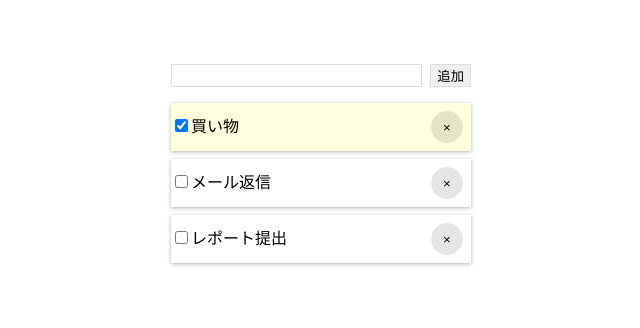
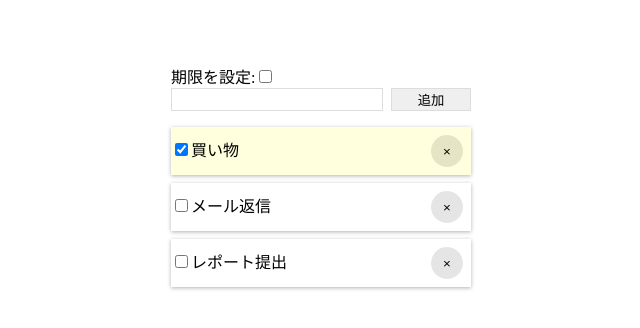
Before and after one commit to k7ubb/todo-app-react, a React (Create React App) app: page / in a window 1280 px wide. Shown: the top 328 px of the page, without its empty margins (319-959 px from the left). Built offline with nearby package versions, Linux system fonts and the light colour scheme.

Commit message:
タスクの期限を設定する機能を追加

```diff
--- a/src/App.css
+++ b/src/App.css
@@ -1,16 +1,23 @@
 .form {
-  display: flex;
 	width: 300px;
 	margin: 64px auto 16px;
-  gap: 8px;
 }
 
-.form input[type='text'] {
+.form > div {
+	display: flex;
+	gap: 8px;
+}
+
+.form input[type='text'], .form input[type='date'] {
+	display: block;
+	padding: 0;
+	border: 1px solid #ddd;
+	font-size: 16px;
 	flex-grow: 1;
-	border: 1px solid #ddd;
 }
 
 .form input[type='button'] {
+	width: 80px;
 	border: 1px solid #ddd;
 }
 
@@ -27,11 +34,21 @@ li {
   padding: 8px 0;
 }
 
+li.expired {
+	background: #fcc;
+}
+
 li label {
   flex: 1;
   display: block;
   line-height: 32px;
-  height: 32px;
+  min-height: 32px;
+}
+
+li label p {
+	margin: 0 20px 4px;
+	font-size: .8em;
+	line-height: 1em;
 }
 
 li:has(input:checked) {
--- a/src/App.tsx
+++ b/src/App.tsx
@@ -10,10 +10,29 @@ const App: React.FC = () => {
     setTaskDone,
   } = useTasks();
   const [title, setTitle] = useState('');
+  const [isDeadline, setIsDeadline] = useState(false);
+  const [deadline, setDeadline] = useState(new Date().toISOString().slice(0, 10));
 
   return (
     <>
       <div className='form'>
+        <div>
+          <label>期限を設定:
+            <input
+              type='checkbox'
+              checked={isDeadline}
+              onChange={(e) => setIsDeadline(e.target.checked)}
+            />
+          </label>
+          {isDeadline &&
+            <input
+              type='date'
+              value={deadline}
+              onChange={(e) => setDeadline(e.target.value)}
+            />
+          }
+        </div>
+        <div>
           <input
             type='text'
             value={title}
@@ -23,15 +42,17 @@ const App: React.FC = () => {
             type='button'
             value='追加'
             onClick={() => {
-            addTask({title, done: false});
+              addTask({title, done: false, ...(isDeadline ? {deadline} : {})});
               setTitle('');
             }}
           />
         </div>
+      </div>
       <ul>
-        {tasks.map((task, i) => (
-          <li key={i}>
+        {tasks.sort((a, b) => (a.deadline ?? '') < (b.deadline ?? '') ? -1 : 1).map((task, i) => (
+          <li key={i} className={task.deadline && task.deadline < new Date().toISOString().slice(0,10) ? 'expired' : ''}>
             <label>
+              {task.deadline && <p>期限: {task.deadline}</p>}
               <input
                 type='checkbox'
                 checked={task.done}
--- a/src/useTasks.ts
+++ b/src/useTasks.ts
@@ -3,6 +3,7 @@ import { useState, useEffect } from 'react';
 export type Task = {
   title: string;
   done: boolean;
+  deadline?: string;
 };
 
 export const useTasks = () => {
```
Lines whose indentation alone changed are shown as unchanged.
